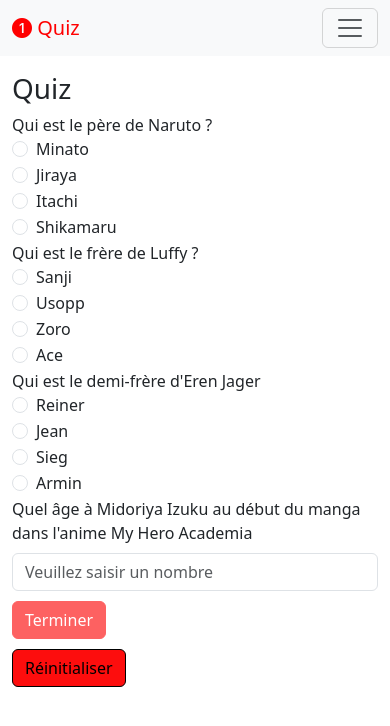
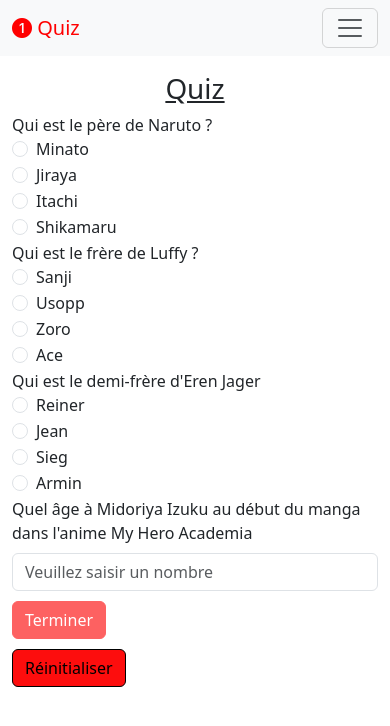
Before and after one commit to hepl-bs21inf5/sem07-project-julienflucky, a Vue app: page / in a window 390 px wide. Shown: the top 726 px of the page. Built offline with nearby package versions, Linux system fonts and the light colour scheme.

Commit message:
Bootstrappour rendre l'application responsive.

```diff
--- a/src/views/HomeView.vue
+++ b/src/views/HomeView.vue
@@ -3,8 +3,21 @@ import QuizForm from '@/components/QuizForm.vue'
 </script>
 
 <template>
-  <div class="container mt-3">
-    <h1>Quiz</h1>
-    <QuizForm />
+  <!-- container-fluid permet de s'étendre sur toute la largeur de la page -->
+  <div class="container-fluid mt-3">
+    <!-- Centrer le contenu sur toutes les tailles d'écran -->
+    <div class="row justify-content-center">
+      <!-- Adaptation de la largeur selon la taille de l'écran -->
+      <div class="col-12 col-md-8 col-lg-6">
+        <!-- Titre de la page centré avec un soulignement -->
+        <h1 class="text-center mb-10 text-decoration-underline">Quiz</h1>
+        <QuizForm />
+      </div>
+    </div>
   </div>
 </template>
+<!--
+col-12 : Sur les écrans très petits (mobile), l'élément occupe 100 % de la largeur.
+col-md-8 : Sur les écrans moyens, qui offre une largeur raisonnable.
+col-lg-6 : Sur les grands écrans, cette valeur établit un équilibre visuel avec un contenu centré, tout en laissant des marges sur les côtés.
+-->
--- a/src/views/TriviaView.vue
+++ b/src/views/TriviaView.vue
@@ -3,10 +3,23 @@ import QuizTrivia from '@/components/QuizTrivia.vue'
 </script>
 
 <template>
+  <!-- container-fluid permet de s'étendre sur toute la largeur de la page -->
   <div class="container mt-3">
-    <h1>Trivia</h1>
-    <QuizTrivia />
+    <!-- Centrer le contenu sur toutes les tailles d'écran -->
+    <div class="row justify-content-center">
+      <!-- Adaptation de la largeur selon la taille de l'écran -->
+      <div class="col-12 col-md-8 col-lg-6">
+        <!-- Titre de la page centré avec un soulignement -->
+        <h1 class="text-center mb-10 text-decoration-underline">Trivia</h1>
+        <QuizTrivia />
+      </div>
+    </div>
     Source :
     <a href="https://opentdb.com/" target="_blank">Open Trivia Database</a>
   </div>
 </template>
+<!--
+col-12 : Sur les écrans très petits (mobile), l'élément occupe 100 % de la largeur.
+col-md-8 : Sur les écrans moyens, qui offre une largeur raisonnable.
+col-lg-6 : Sur les grands écrans, cette valeur établit un équilibre visuel avec un contenu centré, tout en laissant des marges sur les côtés.
+-->
```
Also changed, not shown: 1 other file (tests, documents, lock files or other folders).
